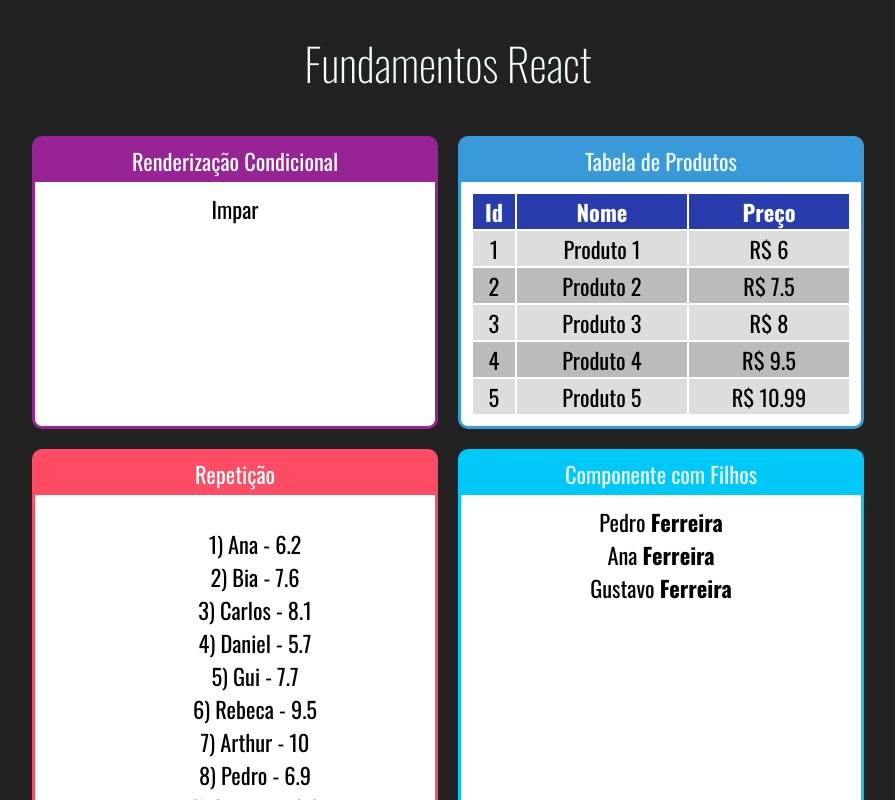
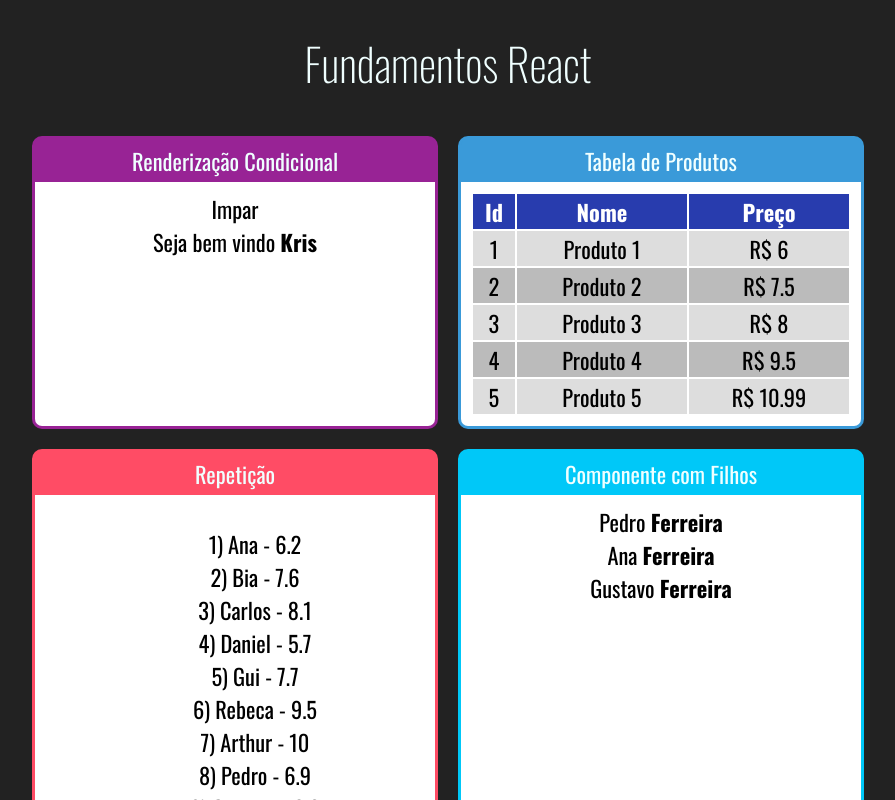
Before and after one commit to Krishnamuti/FundamentosReact, a React (Create React App) app in the folder FRONT/: page / in a window 1280 px wide. Shown: the top 800 px of the page, without its empty margins (192-1087 px from the left). Built offline with nearby package versions, Linux system fonts and the light colour scheme.

Commit message:
Renderização Condicional #02

```diff
--- a/FRONT/src/App.js
+++ b/FRONT/src/App.js
@@ -1,6 +1,7 @@
 import './App.css';
 import React from 'react';
 
+import UsuarioInfo from './components/condicional/UsuarioInfo'
 import ParOuImpar from './components/condicional/ParOuImpar'
 import TabelaProdutos from './components/repeticao/TabelaProdutos';
 import ListaAlunos from './components/repeticao/ListaAlunos';
@@ -21,6 +22,7 @@ function App() {
 
         <Card titulo="Renderização Condicional" color="#982395">
           <ParOuImpar numero={21}></ParOuImpar>
+          <UsuarioInfo usuario={{ nome: 'Kris'}}></UsuarioInfo>
         </Card>
 
         <Card titulo="Tabela de Produtos" color="#3A9AD9">
--- /dev/null
+++ b/FRONT/src/components/condicional/If.js
@@ -0,0 +1,21 @@
+export default props =>{
+
+    const elseChild = props.children.filter(child => {
+        return child.type && child.type.name === 'Else';
+    })[0];
+
+    const ifChildren = props.children.filter(child => {
+        return child !== elseChild;
+    });
+
+    if(props.test){
+        return ifChildren;
+    }else if(elseChild){
+        return elseChild;
+    }else{
+        return false;
+    }
+
+}
+
+export const Else = props => props.children;
--- /dev/null
+++ b/FRONT/src/components/condicional/UsuarioInfo.jsx
@@ -0,0 +1,16 @@
+import React from 'react';
+import If, {Else} from './If';
+
+export default props => {
+    const usuario = props.usuario || {};
+    return(
+        <div>
+            <If test={usuario && usuario.nome}>
+                Seja bem vindo <strong>{usuario.nome}</strong>
+                <Else>
+                Seja bem vindo <strong>Amigão</strong>
+                </Else>
+            </If>
+        </div>
+    );
+};
```
